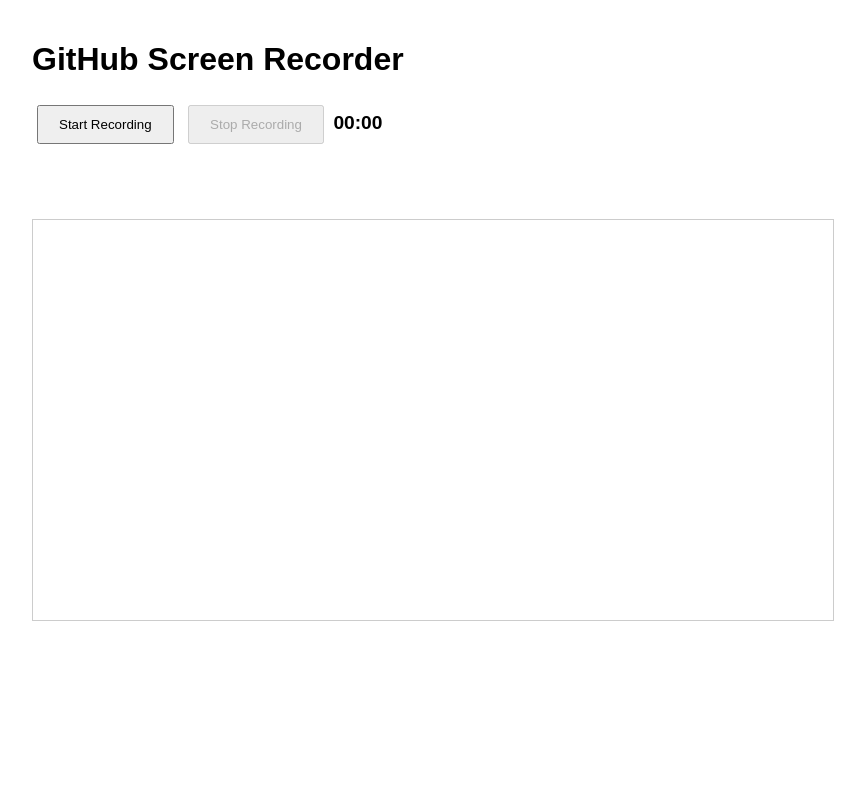
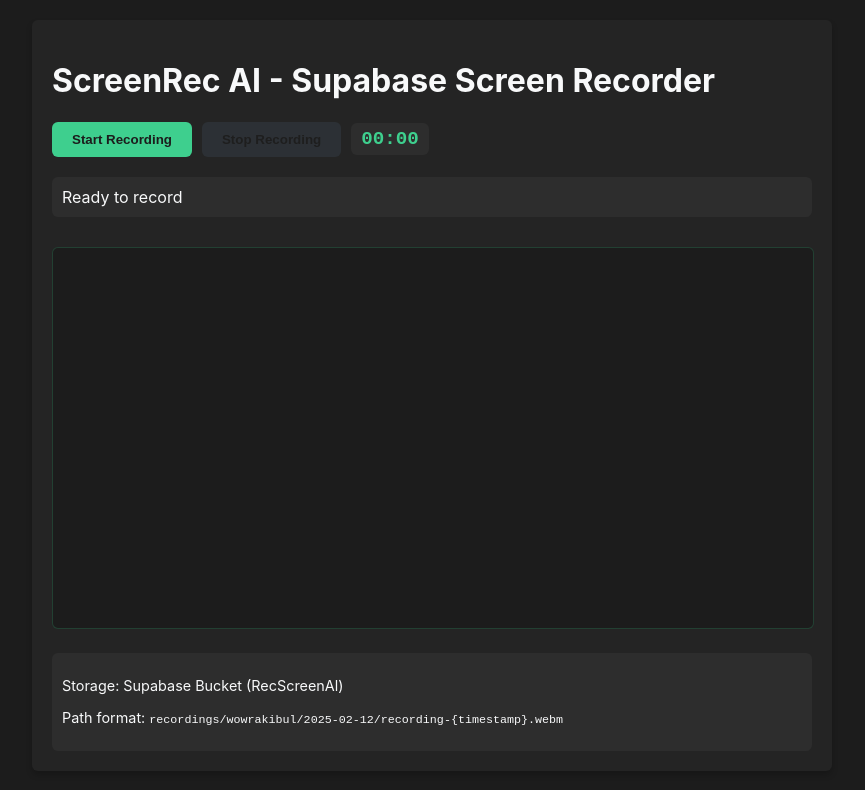
Before and after one commit to wowrakibul/ScreenRec-AI-2, a plain HTML site: page index.html in a window 1280 px wide. Shown: the whole page, without its empty margins (208-1073 px from the left). Drawn offline with nearby package versions, Linux system fonts and the light colour scheme.

Commit message:
Update index.html

```diff
--- a/index.html
+++ b/index.html
@@ -3,52 +3,145 @@
 <head>
     <meta charset="UTF-8">
     <meta name="viewport" content="width=device-width, initial-scale=1.0">
-    <title>GitHub Screen Recorder</title>
+    <title>ScreenRec AI - Supabase Screen Recorder</title>
     <style>
+        :root {
+            --primary-color: #3ECF8E;
+            --secondary-color: #30363d;
+            --background-color: #1C1C1C;
+            --text-color: #F8F9FA;
+        }
+
         body {
-            font-family: Arial, sans-serif;
+            font-family: -apple-system, BlinkMacSystemFont, "Segoe UI", Helvetica, Arial, sans-serif;
+            background-color: var(--background-color);
+            color: var(--text-color);
             max-width: 800px;
             margin: 0 auto;
             padding: 20px;
         }
+
+        .container {
+            background-color: #242424;
+            border-radius: 6px;
+            padding: 20px;
+            box-shadow: 0 4px 6px rgba(0,0,0,0.2);
+        }
+
         .controls {
             margin: 20px 0;
+            display: flex;
+            align-items: center;
+            gap: 10px;
         }
+
         button {
             padding: 10px 20px;
-            margin: 5px;
+            border-radius: 6px;
+            border: none;
+            background-color: var(--primary-color);
+            color: #1C1C1C;
             cursor: pointer;
+            font-weight: 600;
+            transition: all 0.2s;
         }
+
+        button:disabled {
+            background-color: var(--secondary-color);
+            cursor: not-allowed;
+            opacity: 0.7;
+        }
+
+        button:hover:not(:disabled) {
+            transform: translateY(-1px);
+            box-shadow: 0 2px 4px rgba(62, 207, 142, 0.2);
+        }
+
         #preview {
             width: 100%;
             max-width: 800px;
             margin-top: 20px;
-            border: 1px solid #ccc;
+            border-radius: 6px;
+            background-color: #1C1C1C;
+            border: 1px solid rgba(62, 207, 142, 0.2);
         }
+
         .status {
             margin: 10px 0;
             padding: 10px;
-            border-radius: 4px;
+            border-radius: 6px;
+            background-color: #2D2D2D;
         }
+
         .recording {
-            background-color: #ffe6e6;
+            background-color: #DC3545;
+            color: white;
         }
+
         #recordingTime {
+            font-family: 'SF Mono', SFMono-Regular, ui-monospace, monospace;
             font-size: 1.2em;
             font-weight: bold;
+            color: var(--primary-color);
+            background-color: #2D2D2D;
+            padding: 5px 10px;
+            border-radius: 6px;
+        }
+
+        .storage-info {
+            margin-top: 20px;
+            padding: 10px;
+            background-color: #2D2D2D;
+            border-radius: 6px;
+            font-size: 0.9em;
+        }
+
+        .progress-bar {
+            width: 100%;
+            height: 4px;
+            background-color: #2D2D2D;
+            border-radius: 2px;
+            margin-top: 10px;
+            overflow: hidden;
+            display: none;
+        }
+
+        .progress-bar-fill {
+            height: 100%;
+            background-color: var(--primary-color);
+            width: 0%;
+            transition: width 0.3s ease;
+        }
+
+        a {
+            color: var(--primary-color);
+            text-decoration: none;
+        }
+
+        a:hover {
+            text-decoration: underline;
         }
     </style>
 </head>
 <body>
-    <h1>GitHub Screen Recorder</h1>
-    <div class="controls">
-        <button id="startBtn">Start Recording</button>
-        <button id="stopBtn" disabled>Stop Recording</button>
-        <span id="recordingTime">00:00</span>
+    <div class="container">
+        <h1>ScreenRec AI - Supabase Screen Recorder</h1>
+        <div class="controls">
+            <button id="startBtn">Start Recording</button>
+            <button id="stopBtn" disabled>Stop Recording</button>
+            <span id="recordingTime">00:00</span>
+        </div>
+        <div id="status" class="status">Ready to record</div>
+        <div id="progressBar" class="progress-bar">
+            <div id="progressBarFill" class="progress-bar-fill"></div>
+        </div>
+        <video id="preview" autoplay muted></video>
+        <div class="storage-info">
+            <p>Storage: Supabase Bucket (RecScreenAl)</p>
+            <p>Path format: <code>recordings/wowrakibul/2025-02-12/recording-{timestamp}.webm</code></p>
+        </div>
     </div>
-    <div id="status" class="status"></div>
-    <video id="preview" autoplay muted></video>
-    <script src="https://unpkg.com/axios/dist/axios.min.js"></script>
+    <script src="https://cdn.jsdelivr.net/npm/@supabase/supabase-js@2"></script>
     <script src="config.js"></script>
     <script src="recorder.js"></script>
 </body>
```
